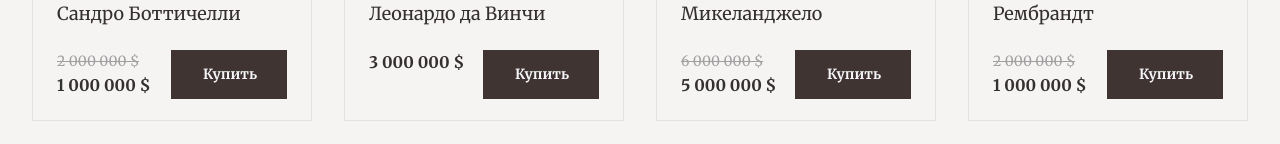
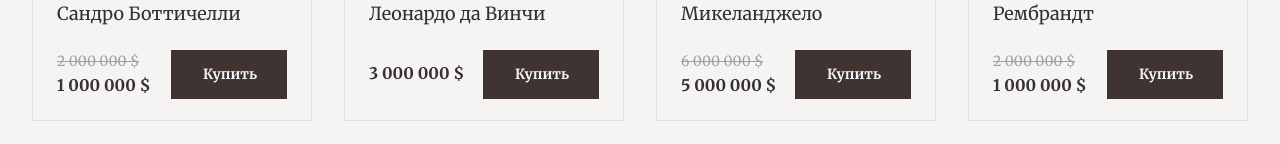
Before and after one commit to Consolushka/redsoft-test, a plain HTML site: page index.html in a window 1280 px wide. Shown: the part 424-568 px from the top of the page. Drawn offline with nearby package versions, Linux system fonts and the light colour scheme.

Commit message:
done v.3 06.02

```diff
--- a/css/main.css
+++ b/css/main.css
@@ -40,8 +40,10 @@
 .price {
     display: flex;
     flex-direction: column;
-    justify-content: flex-start;
+    justify-content: center;
     align-items: flex-start;
+
+    min-height: 48px;
 }
 
 .old-price {
```
